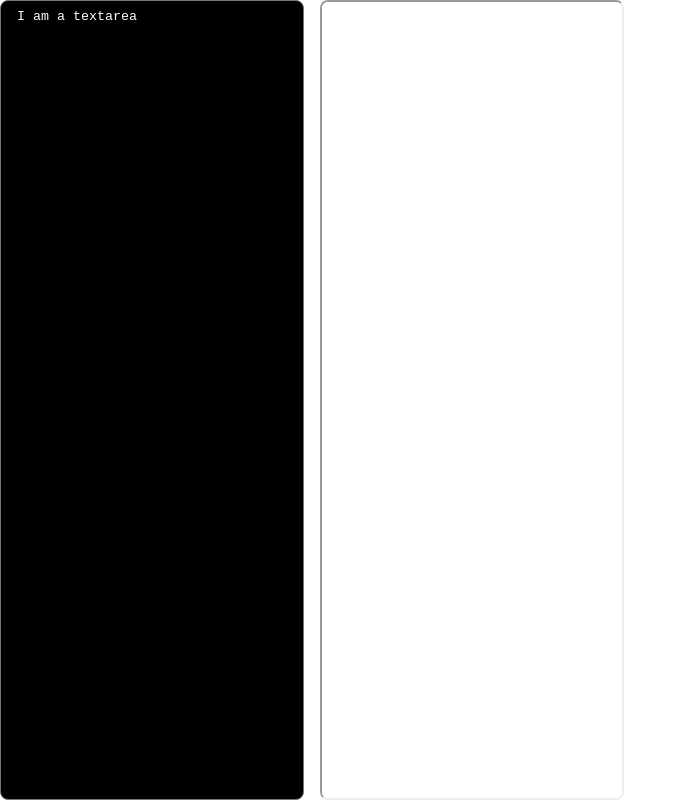
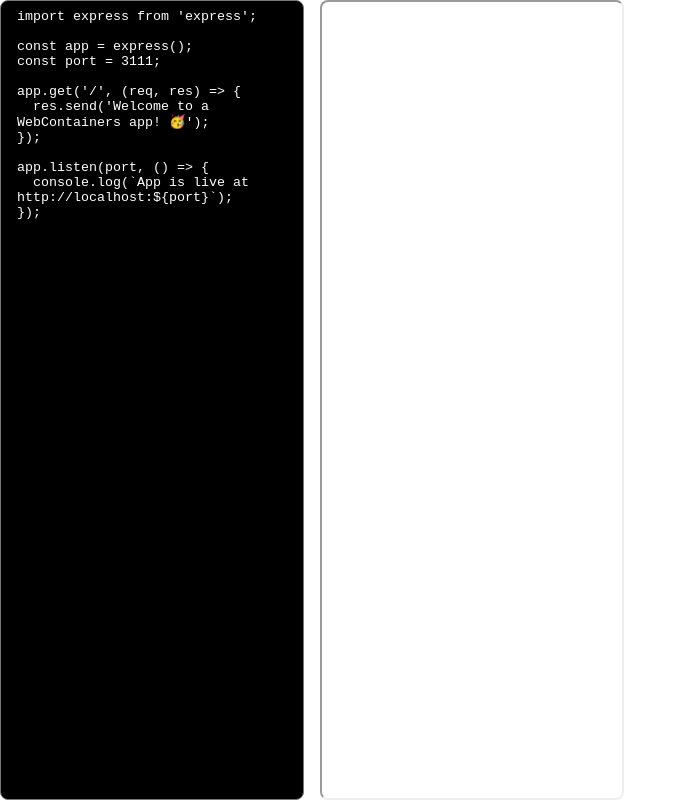
Before and after one commit to elpddev/webcontainers-experiment, a React (Vite) app in the folder apps/react-webcontainers/: page / in a window 1280 px wide. Shown: the whole page, without its empty margins (0-687 px from the left). Built offline with nearby package versions, Linux system fonts and the light colour scheme.

Commit message:
working node server

```diff
--- a/apps/react-webcontainers/src/App.tsx
+++ b/apps/react-webcontainers/src/App.tsx
@@ -5,6 +5,7 @@ import "./App.css";
 
 function App() {
   const [container, setContainer] = useState<WebContainer | null>(null);
+  const [url, setUrl] = useState<string | undefined>(undefined);
 
   const onLoad = useEvent(async () => {
     const containerTemp = await WebContainer.boot();
@@ -21,7 +22,14 @@ function App() {
     (async () => {
       await container.mount(files);
       const packageJSON = await container.fs.readFile("package.json", "utf-8");
-      console.log(packageJSON);
+
+      const exitCode = await installDependencies(container);
+      if (exitCode !== 0) {
+        throw new Error("Installation failed");
+      }
+
+      const { url } = await startDevServer(container);
+      setUrl(url);
     })();
   }, [container]);
 
@@ -29,14 +37,14 @@ function App() {
     <div className="container">
       <div className="editor">
         <textarea
-          value="I am a textarea"
+          value={files["index.js"].file.contents}
           onChange={() => {
             /**  */
           }}
         ></textarea>
       </div>
       <div className="preview">
-        <iframe src="loading.html"></iframe>
+        <iframe src={url}></iframe>
       </div>
     </div>
   );
@@ -51,3 +59,38 @@ const useEvent = (callback: () => void) => {
   });
   return useCallback(() => callbackRef.current(), []);
 };
+
+async function installDependencies(container: WebContainer) {
+  // Install dependencies
+  const installProcess = await container.spawn("npm", ["install"]);
+
+  installProcess.output.pipeTo(
+    new WritableStream({
+      write(data) {
+        console.log(data);
+      },
+    })
+  );
+
+  // Wait for install command to exit
+  return installProcess.exit;
+}
+
+async function startDevServer(container: WebContainer) {
+  // Run `npm run start` to start the Express app
+  await container.spawn("npm", ["run", "start"]);
+
+  // Wait for `server-ready` event
+  const [port, url] = await promisifyOn<[string, string]>(
+    "server-ready",
+    container
+  );
+
+  return { port, url };
+}
+
+const promisifyOn = (event: string, target: any) => {
+  return new Promise((resolve) => {
+    target.on(event, (...args: any[]) => resolve(args));
+  });
+};
```
